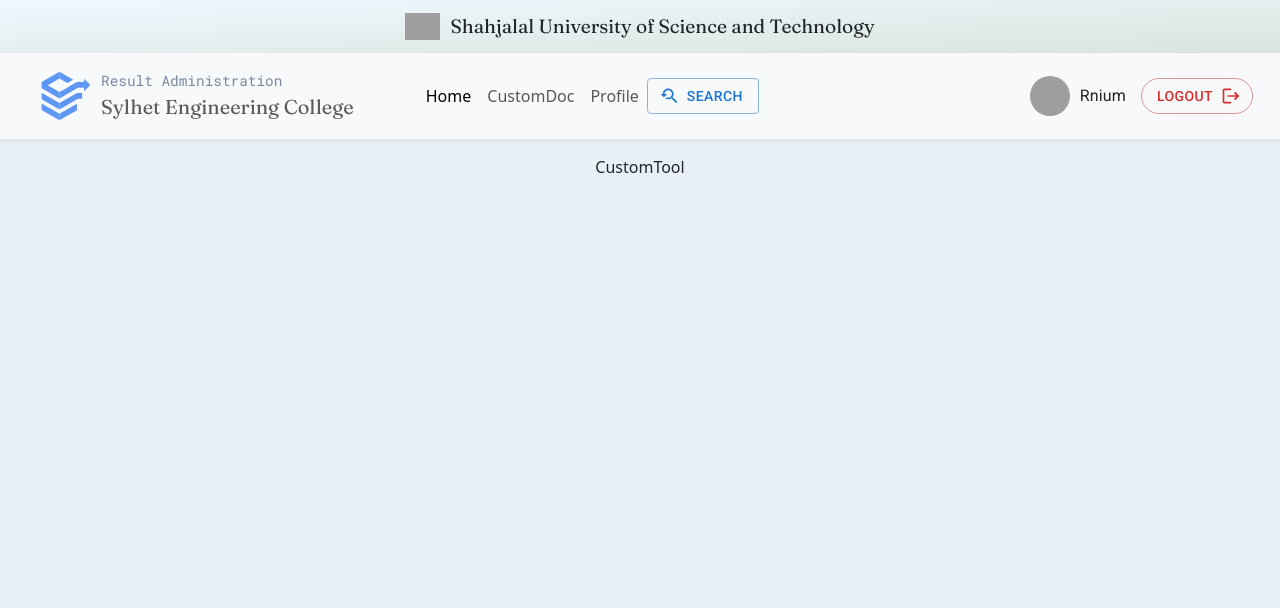
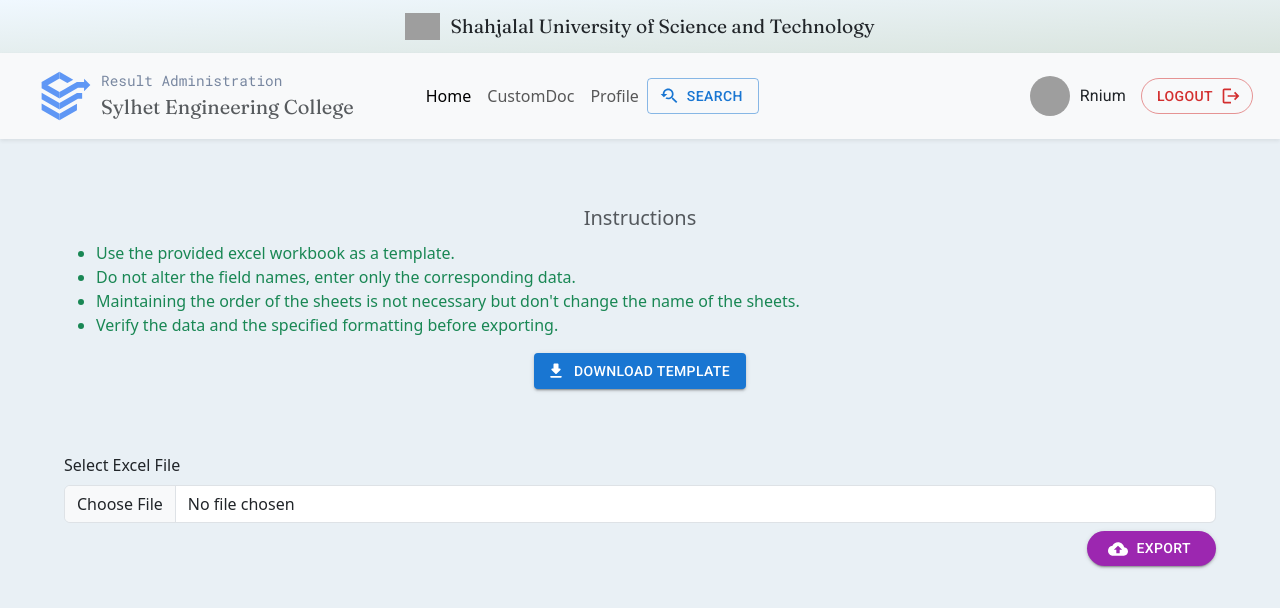
Before and after one commit to rnium/sustadmin-react, a React (Create React App) app: page /sust/custom in a window 1280 px wide. Shown: the top 608 px of the page. Built offline with nearby package versions, Linux system fonts and the light colour scheme; grey boxes are pictures that could not be loaded.

Commit message:
customdoc

```diff
--- a/src/BackendUrls.js
+++ b/src/BackendUrls.js
@@ -1,2 +1,4 @@
 const baseUrl = "http://127.0.0.1:8000/";
 export const studentDataAPI = baseUrl + "results/api/sust-studentdata/?registration=";
+export const excelTemplateUrl = baseUrl + "customdoc/downloadtemplate/";
+export const exportExcelUrl = baseUrl + "results/api/customdoc-export/";
--- a/src/components/body/BodyComponent.jsx
+++ b/src/components/body/BodyComponent.jsx
@@ -54,7 +54,9 @@ class BodyComponent extends Component {
                     handleSnackbarOpen={(msg, severity)=>this.handleSnackbarOpen(msg, severity)} />
               }
             />
-            <Route exact path='/sust/custom/' element={<CustomTool />} />
+            <Route exact path='/sust/custom/' element={
+              <CustomTool handleSnackbarOpen={(msg, severity)=>this.handleSnackbarOpen(msg, severity)} />
+            } />
             <Route path='/sust/profile/' element={<EditProfile />} />
           </Routes>
 
--- a/src/components/body/CustomTool.jsx
+++ b/src/components/body/CustomTool.jsx
@@ -1,9 +1,63 @@
-import React from 'react'
+import {React, useState} from 'react';
+import { Button } from "@mui/material";
+import DownloadRoundedIcon from '@mui/icons-material/DownloadRounded';
+import CloudUploadIcon from '@mui/icons-material/CloudUpload';
+import axios from 'axios';
+import * as urls from '../../BackendUrls'
 
-const CustomTool = () => {
-  return (
-    <div>CustomTool</div>
-  )
+const CustomTool = (props) => {
+    const [selectedFile, setSelectedFile] = useState(null);
+
+    const handleFileChange = (event) => {
+        setSelectedFile(event.target.files[0]);
+    };
+
+    const handleUpload = async () => {
+        if (selectedFile) {
+            try {
+                const formData = new FormData();
+                formData.append('file', selectedFile);
+                const response = await axios.post(urls.exportExcelUrl, formData, {
+                    headers: {
+                        'Content-Type': 'multipart/form-data',
+                    },
+                });
+
+                props.handleSnackbarOpen('Complete', 'success')
+            } catch (error) {
+                props.handleSnackbarOpen('Error uploading file', 'error')
+            }
+        } else {
+            props.handleSnackbarOpen('No file selected', 'warning')
+        }
+    };
+    return (
+        <div className='mt-5' style={{ textAlign: 'left' }}>
+            <div className="py-3 mb-5" >
+                <div className="text-muted fs-5 text-center mb-2">Instructions</div>
+                <ul className="mb-0">
+                    <li className="text-success ">Use the provided excel workbook as a template.</li>
+                    <li className="text-success ">Do not alter the field names, enter only the corresponding data.</li>
+                    <li className="text-success ">Maintaining the order of the sheets is not necessary but don't change the name of the sheets.</li>
+                    <li className="text-success ">Verify the data and the specified formatting before exporting.</li>
+                </ul>
+                <div className="container row-flexer mt-3">
+                    <Button variant="contained" href={urls.excelTemplateUrl} startIcon={<DownloadRoundedIcon />}>
+                        Download Template
+                    </Button>
+                </div>
+            </div>
+            <div className="mb-3">
+                <label for="formFile" className="form-label">Select Excel File</label>
+                <input onChange={e => handleFileChange(e)} className="form-control" accept=".xlsx" type="file" id="excelFile" />
+                <div className="d-flex justify-content-end mt-2">
+                    <Button onClick={handleUpload} color='secondary' style={{borderRadius: "180px", padding: "5px 25px"}} variant="contained" href="#outlined-buttons" startIcon={<CloudUploadIcon />}>
+                        Export
+                    </Button>
+                </div>
+            </div>
+        </div>
+    )
 }
 
 export default CustomTool
```
